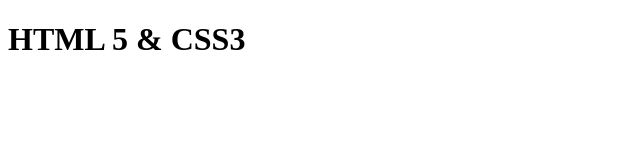
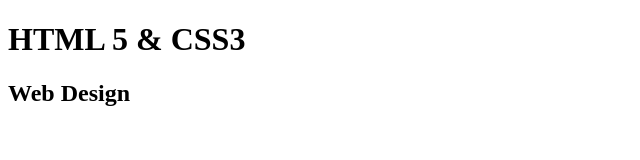
Before and after one commit to AlanMolyneaux/Alan-M-Molyneaux, a plain HTML site: page index.html in a window 1280 px wide. Shown: the whole page, without its empty margins (0-640 px from the left). Drawn offline with Linux system fonts and the light colour scheme.

Commit message:
Update index.html
h2 updated

```diff
--- a/index.html
+++ b/index.html
@@ -19,5 +19,6 @@
 
 <!-- Web Page Contnet-->
 <h1>HTML 5 & CSS3</h1>
+<h2>Web Design</h2>
 </body>
 </html>
```
